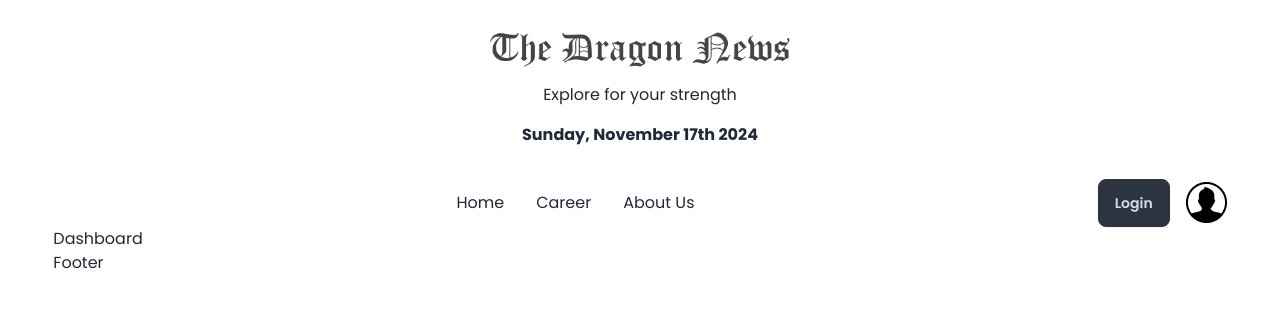
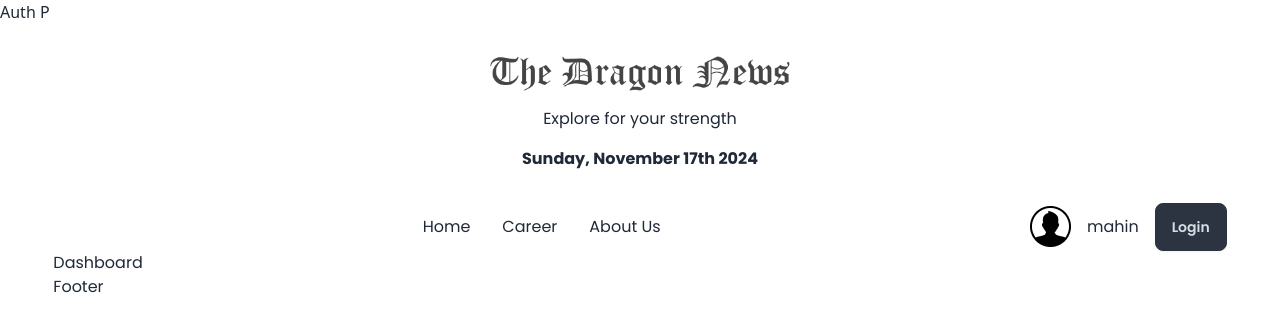
Before and after one commit to jobayerAmahin/Dragon_News, a React (Vite) app: page /dashboard in a window 1280 px wide. Shown: the top 332 px of the page. Built offline with nearby package versions, Linux system fonts and the light colour scheme.

Commit message:
Showing context data in Navbar

```diff
--- a/src/AuthProvider/AuthProvider.jsx
+++ b/src/AuthProvider/AuthProvider.jsx
@@ -1,7 +1,7 @@
 import React, { createContext } from 'react';
 
 export const AuthContext=createContext(null)
-const AuthProvider = () => {
+const AuthProvider = ({children}) => {
     const contextData={
         name:'mahin',
         age:20
@@ -10,7 +10,7 @@ const AuthProvider = () => {
         <div>
             <h1>Auth P</h1>
             <AuthContext.Provider value={contextData}>
-
+                {children}
             </AuthContext.Provider>
         </div>
     );
--- a/src/Components/Navbar.jsx
+++ b/src/Components/Navbar.jsx
@@ -1,7 +1,9 @@
-import React from 'react';
+import React, { useContext } from 'react';
 import { NavLink } from 'react-router-dom';
 import user from '../assets/user.png'
+import { AuthContext } from '../AuthProvider/AuthProvider';
 const Navbar = () => {
+    const {name}=useContext(AuthContext)
     return (
         <div className='flex justify-between items-center'>
             <div></div>
@@ -11,8 +13,9 @@ const Navbar = () => {
                 <NavLink to='/about'>About Us</NavLink>
             </div>
             <div className='flex items-center justify-between gap-4'>
+                <img src={user} alt="" />
+                <p>{name}</p>
                 <button className='btn btn-neutral'>Login</button>
-                <img src={user} alt="" />
             </div>
         </div>
     );
--- a/src/main.jsx
+++ b/src/main.jsx
@@ -4,9 +4,12 @@ import './index.css'
 
 import { RouterProvider } from 'react-router-dom'
 import router from './Routing/RoutingPath.jsx'
+import AuthProvider from './AuthProvider/AuthProvider.jsx'
 
 createRoot(document.getElementById('root')).render(
   <StrictMode>
-    <RouterProvider router={router}></RouterProvider>
+    <AuthProvider>
+        <RouterProvider router={router}></RouterProvider>
+    </AuthProvider>
   </StrictMode>,
 )
```
